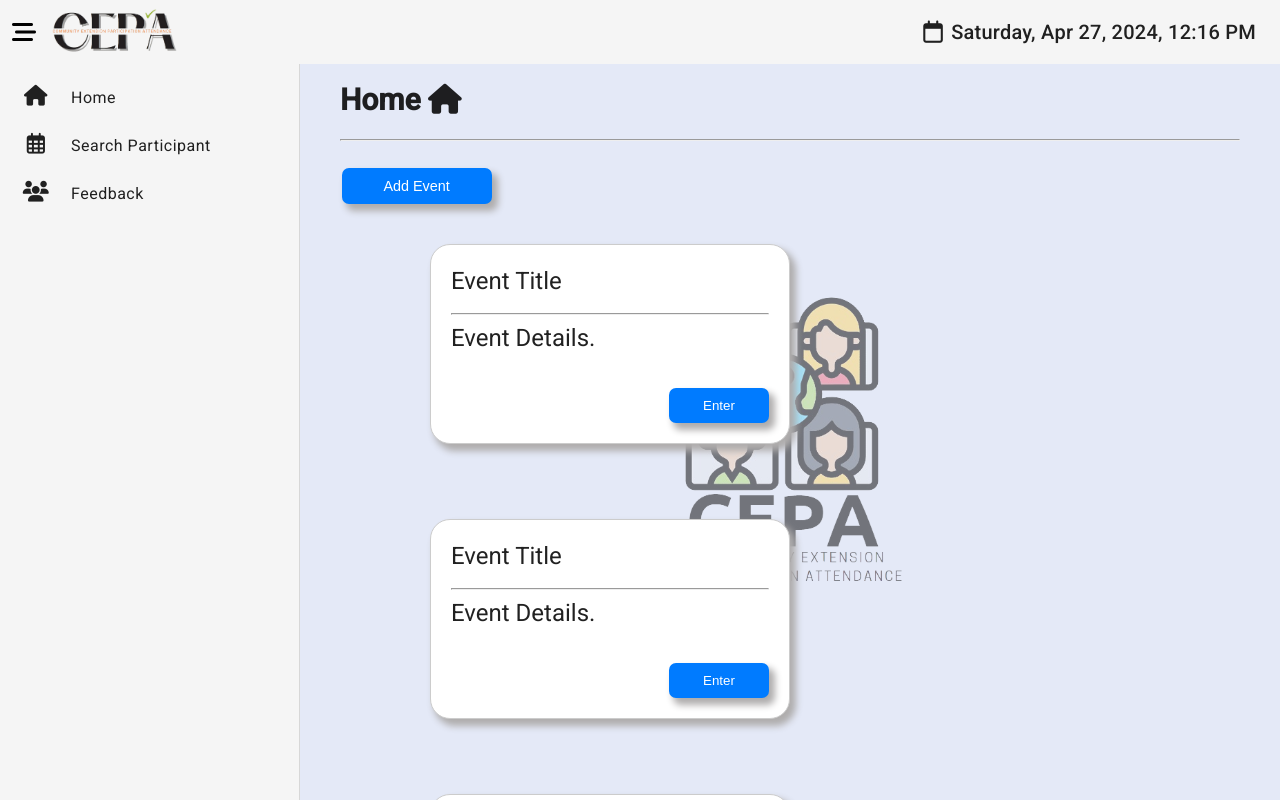
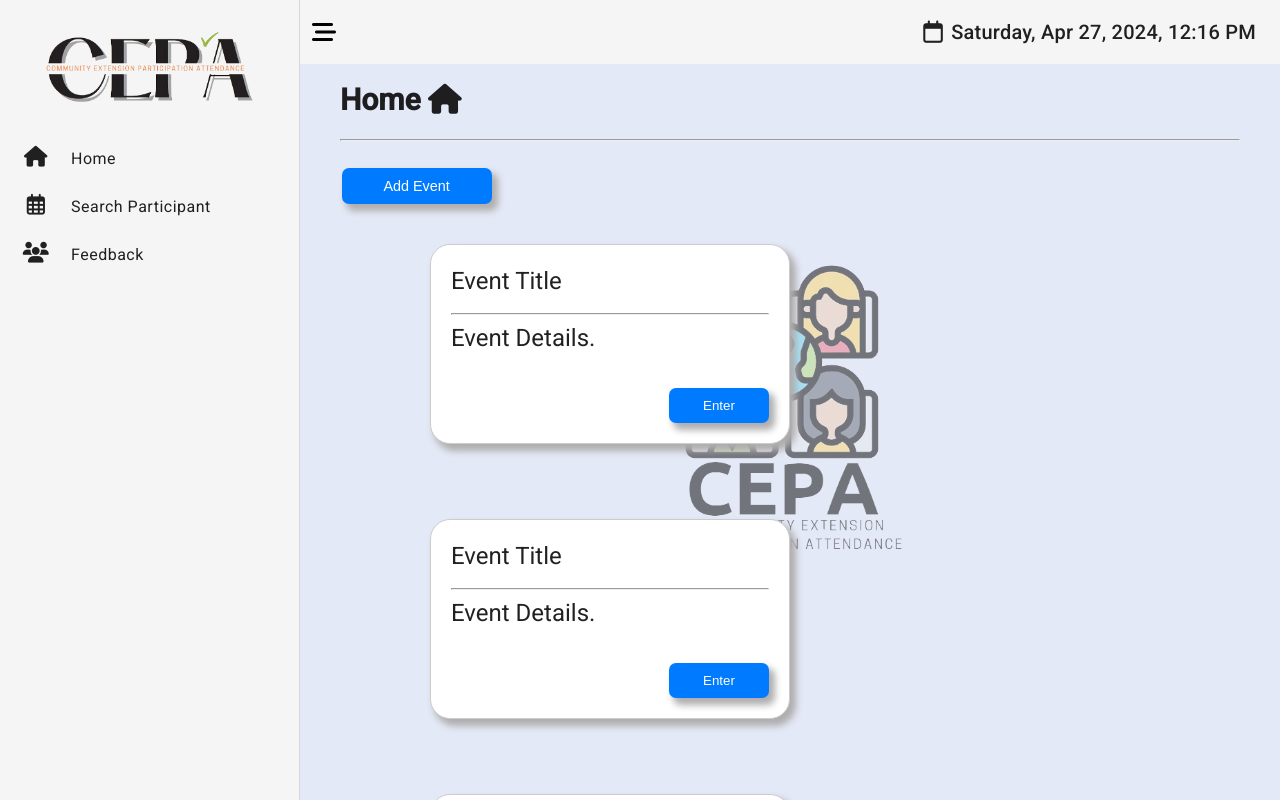
Before and after one commit to j3yey/CEPA-Main, an Angular app: page /user/userhome in a window 1280 px wide. Built offline with nearby package versions, Linux system fonts and the light colour scheme.

Commit message:
Side Nav
Reconfiguring Sidenav

```diff
--- a/src/app/Admin/sidenav/sidenav.component.css
+++ b/src/app/Admin/sidenav/sidenav.component.css
@@ -1,8 +1,9 @@
 mat-sidenav-container {
-    height: calc(100vh - 64px);
+  height: 100vh;
 }
 
 mat-sidenav-content{
+  overflow-y: auto;
   background-color: #e4e9f7;
 }
 mat-sidenav-content::before {
@@ -24,6 +25,16 @@ mat-sidenav {
     width: 300px;
     background-color: whitesmoke;
 }
+
+.logo{
+  display: block;
+  margin-top: 20px;
+  margin-bottom: 20px;
+  margin-left: auto;
+  margin-right: auto;
+  width: 70%;
+}
+
 .mat-mdc-list-base {
   display: block;
   height: 85vh;
@@ -114,3 +125,9 @@ hr{
   width: 85%;
   margin: 0 15% 0 7%;
 }
+
+@media screen and (max-width: 768px) {
+  mat-sidenav {
+    width: 0 !important;
+  }
+}
--- a/src/app/Admin/sidenav/sidenav.component.html
+++ b/src/app/Admin/sidenav/sidenav.component.html
@@ -1,16 +1,7 @@
-<mat-toolbar>
-  <button mat-button (click)="opened = !opened" class="side-nav-tbutton" style="border: none; background-color: whitesmoke;">
-    <i class="fa-solid fa-bars-staggered side-toggle"></i>
-  </button>
-  <img src="assets/images/CEPAlogo2-removebg-preview.png" style="max-width: 80%; max-height: 80%; margin-bottom: 8px;" alt="CEPAnav">
-  <div class="datetime-container">
-    <i class="fa-regular fa-calendar"></i>
-    <span>{{ currentDateTime | date: 'EEEE, MMM d, y, h:mm a' }}</span>
-</div>
-</mat-toolbar>
 <mat-sidenav-container>
+
   <mat-sidenav [opened]="opened ? 'true' : 'false'" mode="side">
-
+    <img src="assets/images/CEPAlogo2-removebg-preview.png" class="logo" alt="CEPAnav">
       <mat-list class="side-nav-contet nav-list">
         <mat-list-item class="nav-list-item" (click)="navigateToHome()">
           <i class="fa-solid fa-house"></i>
@@ -43,6 +34,15 @@
 
   </mat-sidenav>
   <mat-sidenav-content>
+    <mat-toolbar>
+      <button mat-button (click)="opened = !opened" class="side-nav-tbutton" style="border: none; background-color: whitesmoke;">
+        <i class="fa-solid fa-bars-staggered side-toggle"></i>
+      </button>
+      <div class="datetime-container">
+        <i class="fa-regular fa-calendar"></i>
+        <span>{{ currentDateTime | date: 'EEEE, MMM d, y, h:mm a' }}</span>
+    </div>
+    </mat-toolbar>
     <router-outlet></router-outlet>
   </mat-sidenav-content>
 </mat-sidenav-container>
--- a/src/app/User/usersidenav/usersidenav.component.css
+++ b/src/app/User/usersidenav/usersidenav.component.css
@@ -1,8 +1,9 @@
 mat-sidenav-container {
-    height: calc(100vh - 64px);
+  height: 100vh;
 }
 
 mat-sidenav-content{
+  overflow-y: auto;
   background-color: #e4e9f7;
 }
 mat-sidenav-content::before {
@@ -21,9 +22,19 @@ mat-sidenav-content::before {
 }
 
 mat-sidenav {
-    width: 300px;
-    background-color: whitesmoke;
+  width: 300px;
+  background-color: whitesmoke;
 }
+
+.logo{
+display: block;
+margin-top: 20px;
+margin-bottom: 20px;
+margin-left: auto;
+margin-right: auto;
+width: 70%;
+}
+
 .mat-mdc-list-base {
   display: block;
   height: 85vh;
@@ -95,3 +106,9 @@ mat-sidenav {
     width: 170px;
     text-transform: capitalize;
 }
+
+@media screen and (max-width: 768px) {
+  mat-sidenav {
+    width: 0 !important;
+  }
+}
--- a/src/app/User/usersidenav/usersidenav.component.html
+++ b/src/app/User/usersidenav/usersidenav.component.html
@@ -1,16 +1,7 @@
-<mat-toolbar>
-    <button mat-button (click)="opened = !opened" class="side-nav-tbutton" style="border: none; background-color: whitesmoke;">
-      <i class="fa-solid fa-bars-staggered side-toggle"></i>
-    </button>
-    <img src="assets/images/CEPAlogo2-removebg-preview.png" style="max-width: 80%; max-height: 80%; margin-bottom: 8px;" alt="CEPAnav">
-    <div class="datetime-container">
-      <i class="fa-regular fa-calendar"></i>
-      <span>{{ currentDateTime | date: 'EEEE, MMM d, y, h:mm a' }}</span>
-  </div>
-  </mat-toolbar>
   <mat-sidenav-container>
+
     <mat-sidenav [opened]="opened ? 'true' : 'false'" mode="side">
-
+      <img src="assets/images/CEPAlogo2-removebg-preview.png" class="logo" alt="CEPAnav">
         <mat-list class="side-nav-contet nav-list" (click)="navigateToHome()">
           <mat-list-item class="nav-list-item" >
             <i class="fa-solid fa-house"></i>
@@ -36,6 +27,15 @@
 
     </mat-sidenav>
     <mat-sidenav-content>
+      <mat-toolbar>
+        <button mat-button (click)="opened = !opened" class="side-nav-tbutton" style="border: none; background-color: whitesmoke;">
+          <i class="fa-solid fa-bars-staggered side-toggle"></i>
+        </button>
+        <div class="datetime-container">
+          <i class="fa-regular fa-calendar"></i>
+          <span>{{ currentDateTime | date: 'EEEE, MMM d, y, h:mm a' }}</span>
+      </div>
+      </mat-toolbar>
       <router-outlet></router-outlet>
     </mat-sidenav-content>
   </mat-sidenav-container>
```
